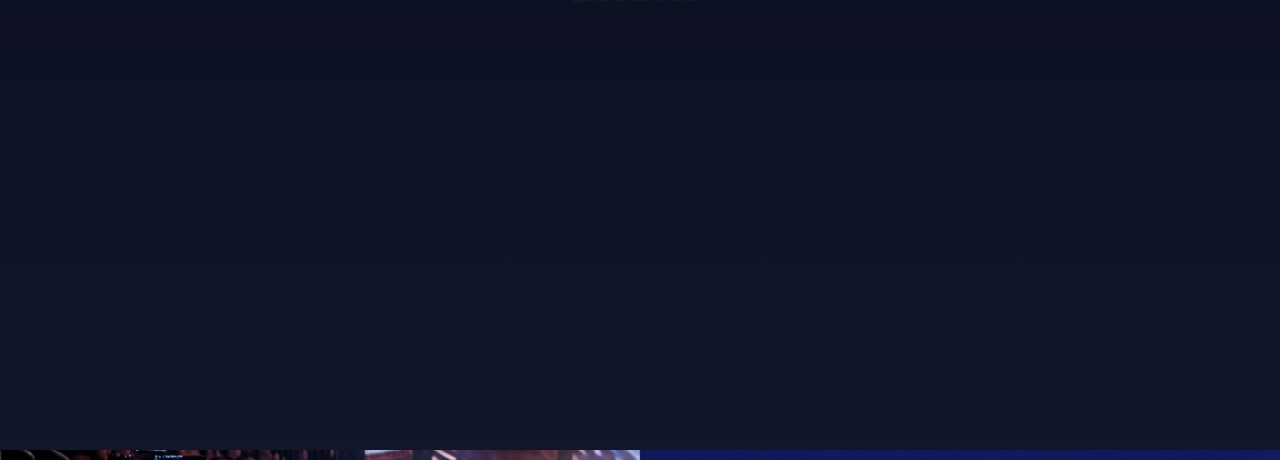
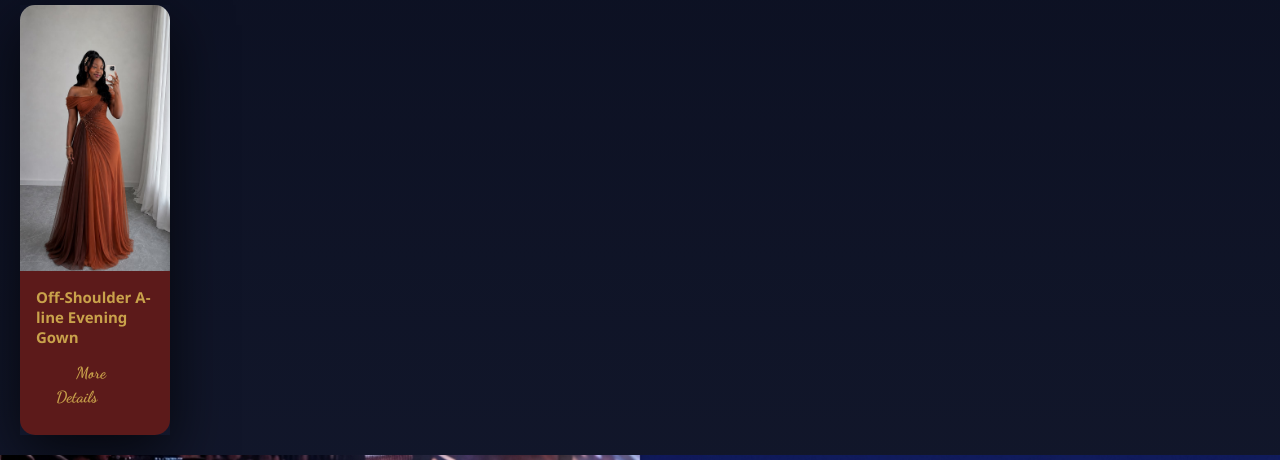
Before and after one commit to Uduak-2008/blaq-s-fashion, a plain HTML site: page index.html in a window 1280 px wide. Shown: the part 276-736 px from the top of the page. Drawn offline with Linux system fonts and the light colour scheme.

Commit message:
Update index.html and style.css

```diff
--- a/index.html
+++ b/index.html
@@ -31,10 +31,21 @@
       </nav>
     </header>
       <main>
-    <section class="text">
+    <div class="text">
       <h1>Welcome to Blaq's Fashion</h1>
       <p>Some content here...</p>
-    </section>
+    </div>
+
+ <div id="box">
+   <div class="item"><img src="image1.jpg"  alt="long dress">
+   <section class="text-box">
+   <h1>Off-Shoulder A-line Evening Gown</h1>
+   <details>
+     <summary><a href="info.html">More Details</a></summary>
+   </details>
+   </section>
+   </div>
+ </div>
   </main>
     <footer>
        <div class="footer-content">
--- /dev/null
+++ b/info.css
@@ -0,0 +1,37 @@
+section {
+  padding: 40px 20px;
+  text-align: center;
+  align-items: center;
+  color: #c9a24b;
+}
+img {
+  width: 350px;
+  height: 600px;
+  border-radius: 8px;
+}
+h1,h2{
+  padding: 20px;
+}
+#buttons {
+  display: flex;
+  align-items: center;
+  justify-content: center;
+  margin: 20px;
+  gap: 20px;
+}
+button {
+  display: flex;
+  padding: 20px;
+  background: rgba(201, 162, 75, 0.12);
+  backdrop-filter: blur(12px);
+  -webkit-backdrop-filter: blur(12px);
+  border: 1px solid rgba(201, 162, 75, 0.4);
+  box-shadow: 0 4px 20px rgba(201, 162, 75, 0.15),
+              inset 0 1px 1px rgba(255, 255, 255, 0.1);
+  border-radius: 10px;
+  color: #c9a24b;
+  padding: 12px 24px;
+  font-size: 1rem;
+  cursor: pointer;
+  transition: all 0.3s ease;
+}
--- a/style.css
+++ b/style.css
@@ -98,11 +98,93 @@ label {
   text-shadow: 2px 2px 4px rgb(140, 113, 52);
 }
 
+#box {
+  padding: 20px;
+}
+.item {
+  width: 150px;
+  box-shadow: 0 20px 60px rgba(0,0,0,0.7); /* ONE shadow for the whole card */
+}
+.item img{
+  width: 150px;
+  max-width: 1000px;
+  border-radius: 15px 15px 0 0;
+  display: block;
+}
+.text-box {
+  align-items: center;
+  padding: 1rem;
+  display: block;
+  font-family: "Segoe UI", Arial, sans-serif;
+    font-size: 10px;
+    font-weight: 400;
+    font-style: normal;
+    background-color: #5c1a1a;
+    width: 150px;
+    color: #c9a24b;
+    max-width: 1000px;
+    border-radius: 0 0 15px 15px;
+}
+details summary a{
+  text-decoration: none;
+  border-bottom: none;
+  font-size: 1rem;
+}
+.text-box details summary {
+    font-size: 18px
+    font-weight: 600;
+    color: black;
+    padding: 12px 20px;
+    border-radius: 8px;
+    cursor: pointer;
+    display: inline-block;
+    list-style: none;
+}
+
+details summary {
+    font-size: 18px;
+    font-weight: 600;
+    color: black;
+    padding: 12px 20px;
+    border-radius: 8px;
+    cursor: pointer;
+    display: inline-block;
+    list-style: none;
+}
+
+summary {
+    list-style: none;
+    cursor: pointer;
+}
+summary {
+  -webkit-tap-highlight-color: transparent;
+}
+summary::marker {
+    content: "";
+}
+
+summary::-webkit-details-marker {
+    display: none;
+}
+.background a {
+  padding: 20px;
+  background: rgba(201, 162, 75, 0.12);
+  backdrop-filter: blur(12px);
+  -webkit-backdrop-filter: blur(12px);
+  border: 1px solid rgba(201, 162, 75, 0.4);
+  box-shadow: 0 4px 20px rgba(201, 162, 75, 0.15),
+              inset 0 1px 1px rgba(255, 255, 255, 0.1);
+  border-radius: 10px;
+  color: #c9a24b;
+  padding: 12px 24px;
+  font-size: 1rem;
+  cursor: pointer;
+}
 footer {
   background-image: url('picture2.png');
   background-size: cover;
   background-position: center;
-  padding: 1rem;
+  padding: 1.2rem;
   color:  #c9a24b;
   text-align: right;
   position: relative;
```
Also changed, not shown: info.html (added, +42 -0 lines), image1.jpg (added), image2.jpg (added), image3.jpg (added), image4.jpg (added).
